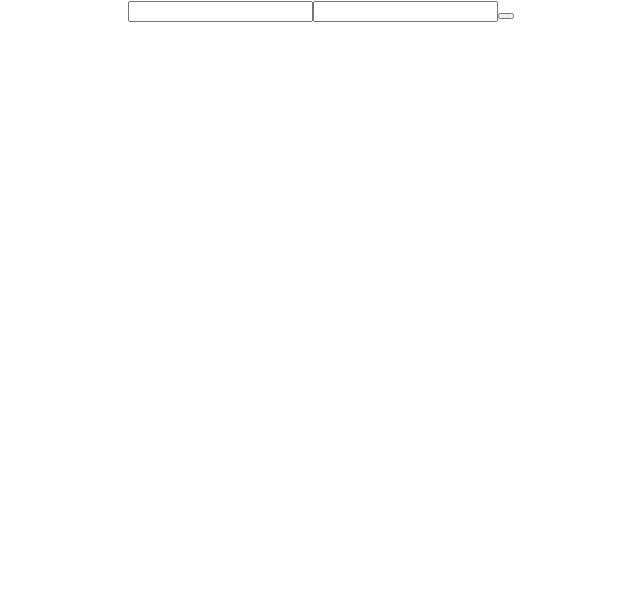
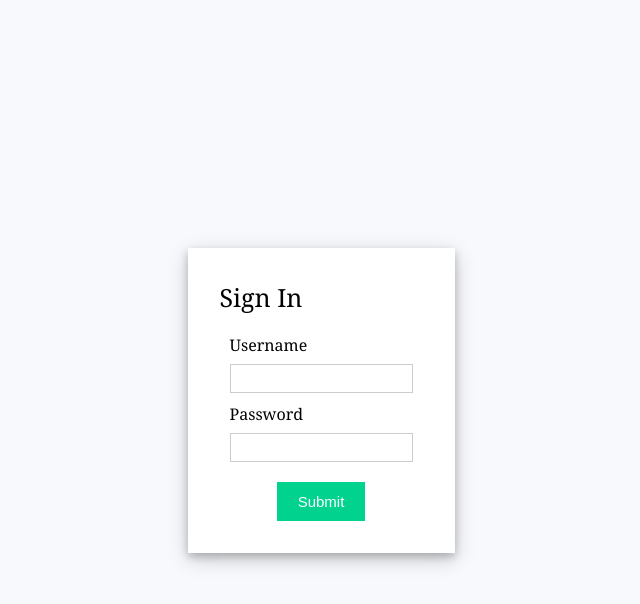
Before and after one commit to tfsingh/devbox, a React (Create React App) app in the folder devbox/client/: page / in a window 1280 px wide. Shown: the top 604 px of the page, without its empty margins (319-959 px from the left). Built offline with nearby package versions, Linux system fonts and the light colour scheme.

Commit message:
Login connected

```diff
--- a/devbox/client/src/App.js
+++ b/devbox/client/src/App.js
@@ -1,15 +1,113 @@
-import logo from "./logo.svg";
+import React, { useState } from "react";
 import "./App.css";
+import "./styles.css";
 
 function App() {
+  // React States
+  const [errorMessages, setErrorMessages] = useState({});
+  const [isSubmitted, setIsSubmitted] = useState(false);
+
+  // User Login info
+  const database = [
+    {
+      username: "user1",
+      password: "pass1",
+    },
+    {
+      username: "user2",
+      password: "pass2",
+    },
+  ];
+
+  const errors = {
+    err: "invalid username or password",
+    pass: "invalid password",
+  };
+
+  const handleSubmit = (event) => {
+    //Prevent page reload
+    event.preventDefault();
+
+    var { uname, pass } = document.forms[0];
+
+    //post request to server with username and password
+    console.log("uname: " + uname.value);
+    console.log("pass: " + pass.value);
+    fetch("http://localhost:3000/login", {
+      method: "POST",
+      headers: {
+        "Content-Type": "application/json",
+      },
+      body: JSON.stringify({
+        email: uname.value,
+        password: pass.value,
+      }),
+    })
+      .then((response) => response.json())
+      .then((data) => {
+        console.log("Success:", data);
+        if (data.message === "Login Successful") {
+          setIsSubmitted(true);
+        } else {
+          setErrorMessages({ name: "uname", message: errors.err });
+        }
+      })
+      .catch((error) => {
+        console.error("Error:", error);
+      });
+
+    /*
+    // Find user login info
+    const userData = database.find((user) => user.username === uname.value);
+
+    // Compare user info
+    if (userData) {
+      if (userData.password !== pass.value) {
+        // Invalid password
+        setErrorMessages({ name: "pass", message: errors.pass });
+      } else {
+        setIsSubmitted(true);
+      }
+    } else {
+      // Username not found
+      setErrorMessages({ name: "uname", message: errors.uname });
+    }
+    */
+  };
+
+  // Generate JSX code for error message
+  const renderErrorMessage = (name) =>
+    name === errorMessages.name && (
+      <div className="error">{errorMessages.message}</div>
+    );
+
+  // JSX code for login form
+  const renderForm = (
+    <div className="form">
+      <form onSubmit={handleSubmit}>
+        <div className="input-container">
+          <label>Username </label>
+          <input type="text" name="uname" required />
+          {renderErrorMessage("uname")}
+        </div>
+        <div className="input-container">
+          <label>Password </label>
+          <input type="password" name="pass" required />
+          {renderErrorMessage("pass")}
+        </div>
+        <div className="button-container">
+          <input type="submit" />
+        </div>
+      </form>
+    </div>
+  );
+
   return (
-    <div className="App">
-      <form>
-        <input className="username"></input>
-
-        <input className="username"></input>
-        <button></button>
-      </form>
+    <div className="app">
+      <div className="login-form">
+        <div className="title">Sign In</div>
+        {isSubmitted ? <div>User is successfully logged in</div> : renderForm}
+      </div>
     </div>
   );
 }
--- /dev/null
+++ b/devbox/client/src/styles.css
@@ -0,0 +1,63 @@
+.app {
+  font-family: sans-serif;
+  display: flex;
+  align-items: center;
+  justify-content: center;
+  flex-direction: column;
+  gap: 20px;
+  height: 100vh;
+  font-family: Cambria, Cochin, Georgia, Times, "Times New Roman", serif;
+  background-color: #f8f9fd;
+}
+
+input[type="text"],
+input[type="password"] {
+  height: 25px;
+  border: 1px solid rgba(0, 0, 0, 0.2);
+}
+
+input[type="submit"] {
+  margin-top: 10px;
+  cursor: pointer;
+  font-size: 15px;
+  background: #01d28e;
+  border: 1px solid #01d28e;
+  color: #fff;
+  padding: 10px 20px;
+}
+
+input[type="submit"]:hover {
+  background: #6cf0c2;
+}
+
+.button-container {
+  display: flex;
+  justify-content: center;
+}
+
+.login-form {
+  background-color: white;
+  padding: 2rem;
+  box-shadow: 0 4px 8px 0 rgba(0, 0, 0, 0.2), 0 6px 20px 0 rgba(0, 0, 0, 0.19);
+}
+
+.list-container {
+  display: flex;
+}
+
+.error {
+  color: red;
+  font-size: 12px;
+}
+
+.title {
+  font-size: 25px;
+  margin-bottom: 20px;
+}
+
+.input-container {
+  display: flex;
+  flex-direction: column;
+  gap: 8px;
+  margin: 10px;
+}
```
